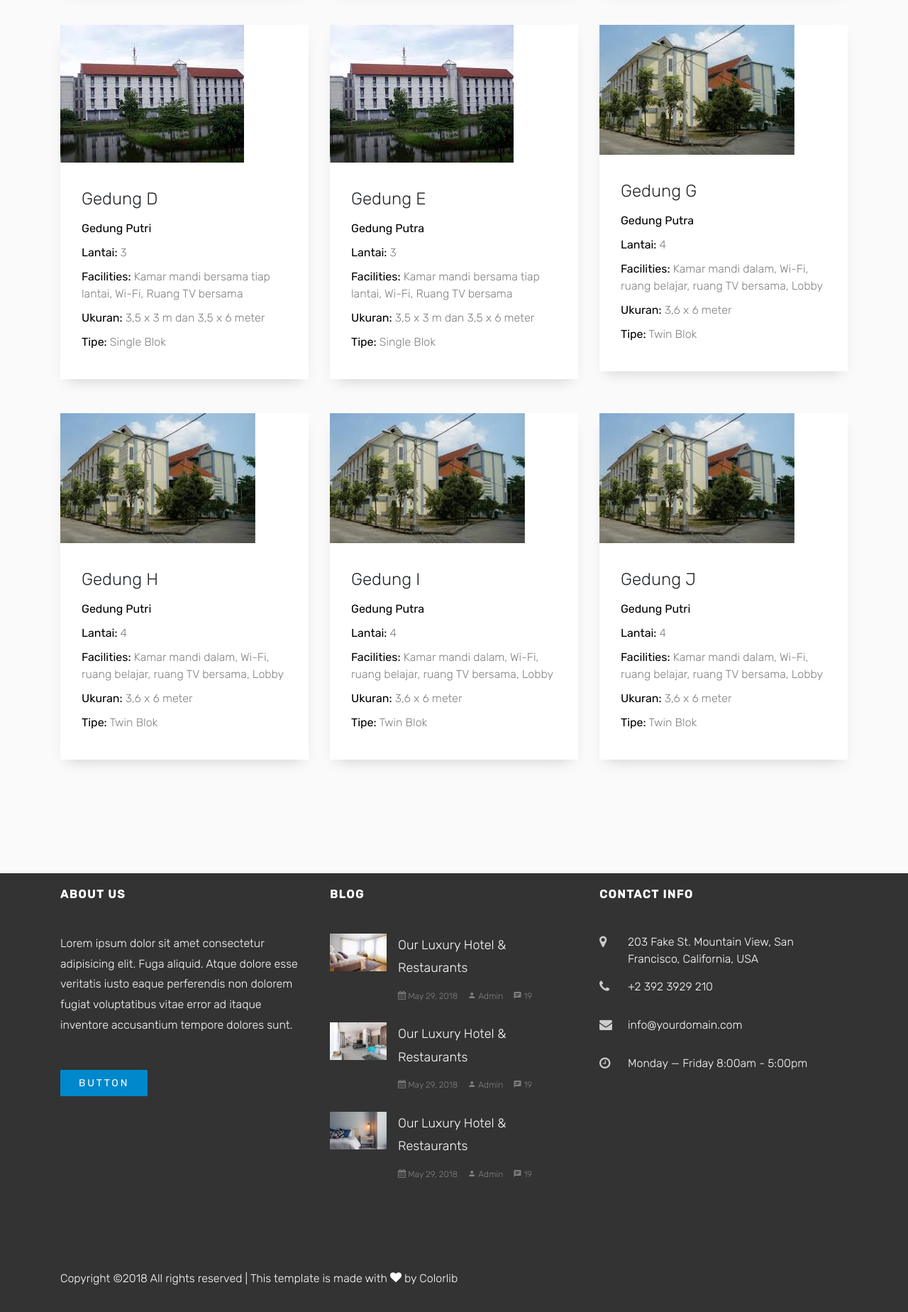
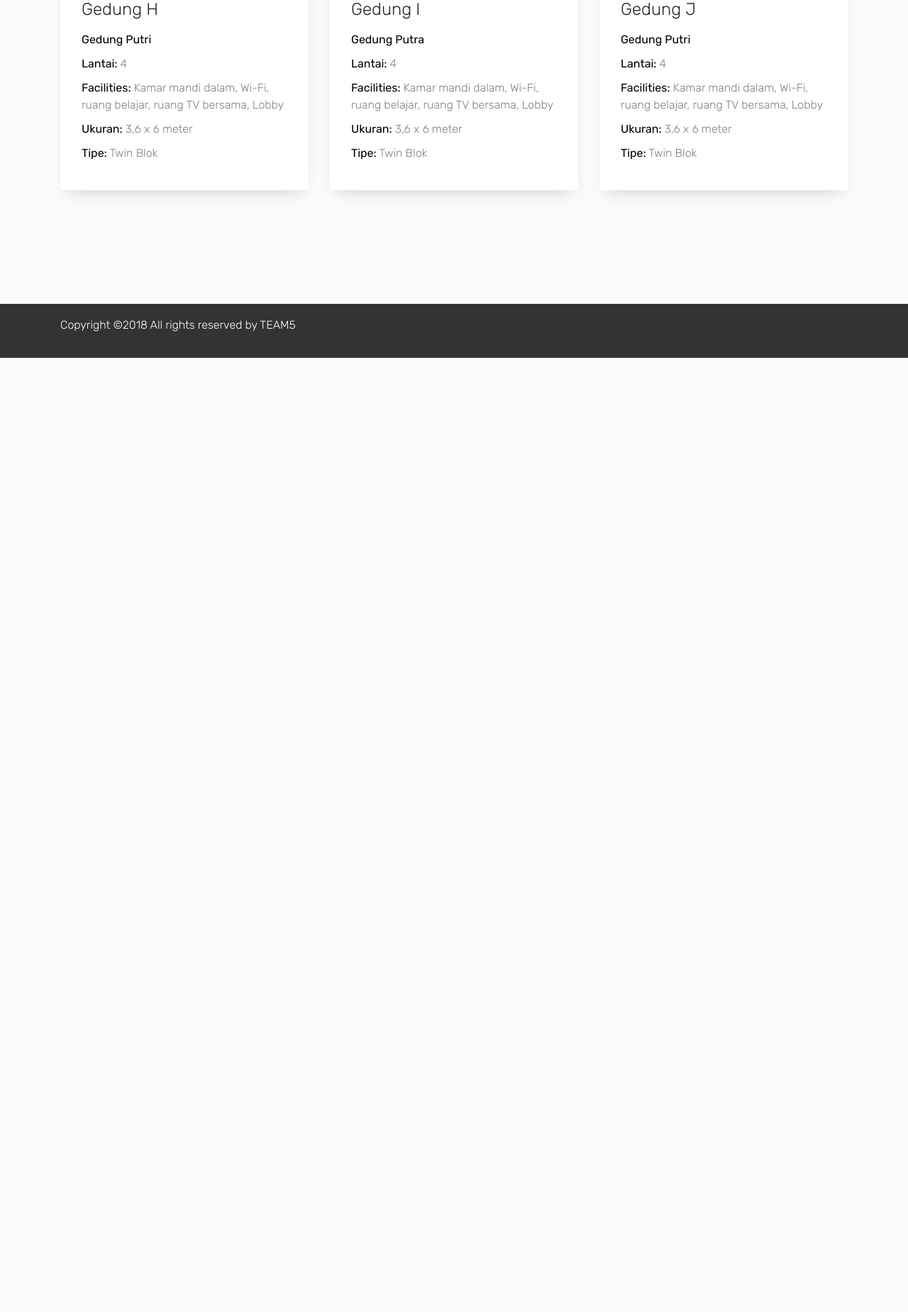
Before and after one commit to GithupFar/siwera-TEAM5, a PHP site: page /gedung.php in a window 1280 px wide. Shown: the part 1623-3471 px from the top of the page at 71% size. After the commit the page ends 2127 px from the top, so only its background shows below. Run offline with PHP 8.4, Linux system fonts and the light colour scheme; some libraries are stand-ins or nearby versions; some web fonts are replaced.

Commit message:
farida edit

```diff
--- a/gedung.php
+++ b/gedung.php
@@ -21,11 +21,12 @@
   </head>
   <body>
 
-  <nav class="navbar navbar-expand-lg navbar-dark ftco_navbar bg-dark ftco-navbar-light" id="ftco-navbar">
+  <nav class="navbar navbar-expand-lg navbar-dark ftco_navbar bg-dark ftco-navbar-light bg-dark" id="ftco-navbar">
     <div class="container">
-      <a class="navbar-brand" href="index.php">SIWERA</a>
+      <a class="navbar-brand" href="index.php">
+      <img class="pull-left" style="max-width:50px; margin-top: -7px;" src="img-its/logo-its.png">SIWERA</a>
       <button class="navbar-toggler" type="button" data-toggle="collapse" data-target="#ftco-nav" aria-controls="ftco-nav" aria-expanded="false" aria-label="Toggle navigation">
-        <span class="oi oi-menu"></span> Beranda
+        <span class="oi oi-menu"></span> Menu
       </button>
 
       <div class="collapse navbar-collapse" id="ftco-nav">
@@ -41,25 +42,11 @@
   </nav>
   <!-- END nav -->
 
-
-
-  <div class="block-30 block-30-sm item" style="background-image: url('images/bg_2.jpg');" data-stellar-background-ratio="0.5">
-    <div class="container">
-      <div class="row align-items-center">
-        <div class="col-md-10">
-          <span class="subheading-sm">Gedung</span>
-          <h2 class="heading">Gedung &amp; Kamar</h2>
-        </div>
-      </div>
-    </div>
-  </div>
-
     <div class="site-section bg-light">
       <div class="container">
         <div class="row mb-5 pt-5 justify-content-center">
             <div class="col-md-7 text-center section-heading">
-              <h2 class="heading">More Rooms</h2>
-              <p>Lorem ipsum dolor sit amet, consectetur adipisicing elit. Reprehenderit, iusto, omnis! Quidem, sint, impedit? Dicta eaque delectus tempora hic, corporis velit doloremque quod quam laborum, nobis iusto autem culpa quaerat!</p>
+              <h2 class="heading">Gedung &amp; Kamar</h2>
             </div>
           </div>
 
@@ -231,79 +218,9 @@
 
   <footer class="footer">
     <div class="container">
-      <div class="row mb-5">
-        <div class="col-md-6 col-lg-4">
-          <h3 class="heading-section">About Us</h3>
-          <p class="mb-5">Lorem ipsum dolor sit amet consectetur adipisicing elit. Fuga aliquid. Atque dolore esse veritatis iusto eaque perferendis non dolorem fugiat voluptatibus vitae error ad itaque inventore accusantium tempore dolores sunt.</p>
-          <p><a href="#" class="btn btn-primary px-4">Button</a></p>
-        </div>
-        <div class="col-md-6 col-lg-4">
-          <h3 class="heading-section">Blog</h3>
-          <div class="block-21 d-flex mb-4">
-            <figure class="mr-3">
-              <img src="images/img_1.jpg" alt="" class="img-fluid">
-            </figure>
-            <div class="text">
-              <h3 class="heading"><a href="#">Our Luxury Hotel &amp; Restaurants</a></h3>
-              <div class="meta">
-                <div><a href="#"><span class="icon-calendar"></span> May 29, 2018</a></div>
-                <div><a href="#"><span class="icon-person"></span> Admin</a></div>
-                <div><a href="#"><span class="icon-chat"></span> 19</a></div>
-              </div>
-            </div>
-          </div>
-
-          <div class="block-21 d-flex mb-4">
-            <figure class="mr-3">
-              <img src="images/img_2.jpg" alt="" class="img-fluid">
-            </figure>
-            <div class="text">
-              <h3 class="heading"><a href="#">Our Luxury Hotel &amp; Restaurants</a></h3>
-              <div class="meta">
-                <div><a href="#"><span class="icon-calendar"></span> May 29, 2018</a></div>
-                <div><a href="#"><span class="icon-person"></span> Admin</a></div>
-                <div><a href="#"><span class="icon-chat"></span> 19</a></div>
-              </div>
-            </div>
-          </div>
-
-          <div class="block-21 d-flex mb-4">
-            <figure class="mr-3">
-              <img src="images/img_3.jpg" alt="" class="img-fluid">
-            </figure>
-            <div class="text">
-              <h3 class="heading"><a href="#">Our Luxury Hotel &amp; Restaurants</a></h3>
-              <div class="meta">
-                <div><a href="#"><span class="icon-calendar"></span> May 29, 2018</a></div>
-                <div><a href="#"><span class="icon-person"></span> Admin</a></div>
-                <div><a href="#"><span class="icon-chat"></span> 19</a></div>
-              </div>
-            </div>
-          </div>
-        </div>
-        <div class="col-md-6 col-lg-4">
-          <div class="block-23">
-            <h3 class="heading-section">Contact Info</h3>
-              <ul>
-                <li><span class="icon icon-map-marker"></span><span class="text">203 Fake St. Mountain View, San Francisco, California, USA</span></li>
-                <li><a href="#"><span class="icon icon-phone"></span><span class="text">+2 392 3929 210</span></a></li>
-                <li><a href="#"><span class="icon icon-envelope"></span><span class="text">info@yourdomain.com</span></a></li>
-                <li><span class="icon icon-clock-o"></span><span class="text">Monday &mdash; Friday 8:00am - 5:00pm</span></li>
-              </ul>
-            </div>
-        </div>
-
-
-      </div>
-      <div class="row pt-5">
-        <div class="col-md-12 text-left">
           <p>
-            <!-- Link back to Colorlib can't be removed. Template is licensed under CC BY 3.0. -->
-            Copyright &copy;<script>document.write(new Date().getFullYear());</script> All rights reserved | This template is made with <i class="icon-heart" aria-hidden="true"></i> by <a href="https://colorlib.com" target="_blank" class="text-primary">Colorlib</a>
-            <!-- Link back to Colorlib can't be removed. Template is licensed under CC BY 3.0. -->
+            Copyright &copy;<script>document.write(new Date().getFullYear());</script> All rights reserved by TEAM5
           </p>
-        </div>
-      </div>
     </div>
   </footer>
 
```
